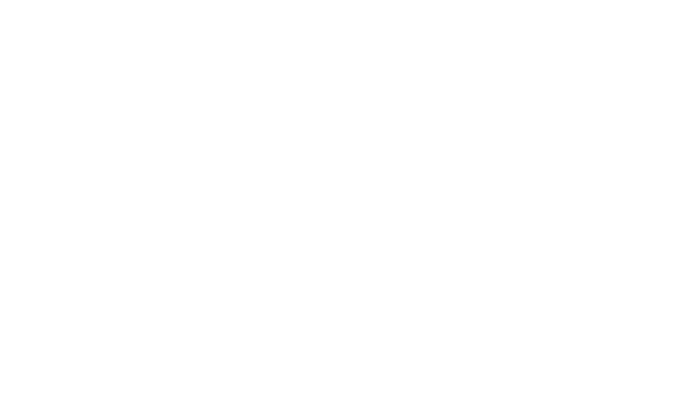
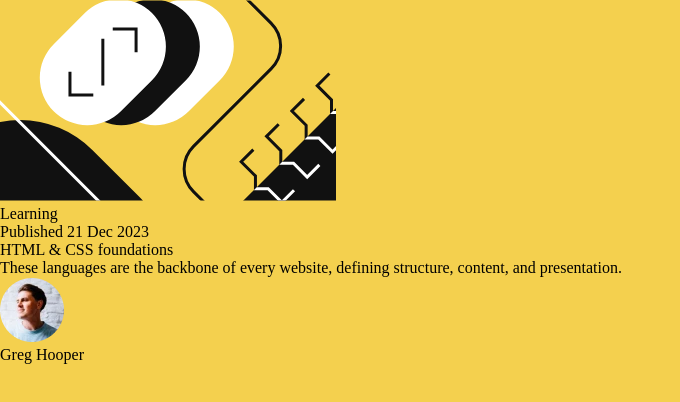
Before and after one commit to KosmoSlayeR/blog-card, a plain HTML site: page index.html in a window 1280 px wide. Shown: the whole page, without its empty margins (0-680 px from the left). Drawn offline with Linux system fonts and the light colour scheme.

Commit message:
basic html complete

```diff
--- a/index.html
+++ b/index.html
@@ -1,14 +1,31 @@
 <!DOCTYPE html>
 <html lang="en">
 <head>
-  <meta charset="UTF-8">
-  <meta name="viewport" content="width=device-width, initial-scale=1.0">
+    <meta charset="UTF-8">
+    <meta name="viewport" content="width=device-width, initial-scale=1.0">
 
-  <link rel="icon" type="image/png" sizes="32x32" href="./assets/images/favicon-32x32.png">
-  <link rel="stylesheet" href="styles/general.css">
+    <link rel="icon" type="image/png" sizes="32x32" href="./assets/images/favicon-32x32.png">
+    <link rel="stylesheet" href="styles/general.css">
 
-  <title>Frontend Mentor | Blog preview card</title>
+    <title>Frontend Mentor | Blog preview card</title>
 </head>
 <body>
+    <main class="card">
+        <img class="picture" src="assets/images/illustration-article.svg">
+        <div class="content">
+            <div class="category">Learning</div>
+            <div class="content">
+                <p class="publish date">Published 21 Dec 2023</p>
+                <p class="title">HTML & CSS foundations</p>
+                <p class="description">These languages are the backbone of every
+                    website, defining structure, content, and presentation.
+                </p>
+            </div>
+            <div class="author">
+                <img class="userpic" src="assets/images/image-avatar.webp">
+                <p class="author-name">Greg Hooper</p>
+            </div>
+        </div>
+    </main>
 </body>
 </html>
--- a/styles/general.css
+++ b/styles/general.css
@@ -1 +1,12 @@
 @import url('https://fonts.googleapis.com/css2?family=Figtree:ital,wght@0,300..900;1,300..900&display=swap');
+
+* {
+    margin: 0;
+    padding: 0;
+    box-sizing: border-box;
+}
+
+body {
+    height: 100px;
+    background-color: hsl(47, 88%, 63%);
+}
```
Also changed, not shown: assets/fonts/OFL.txt (deleted).
